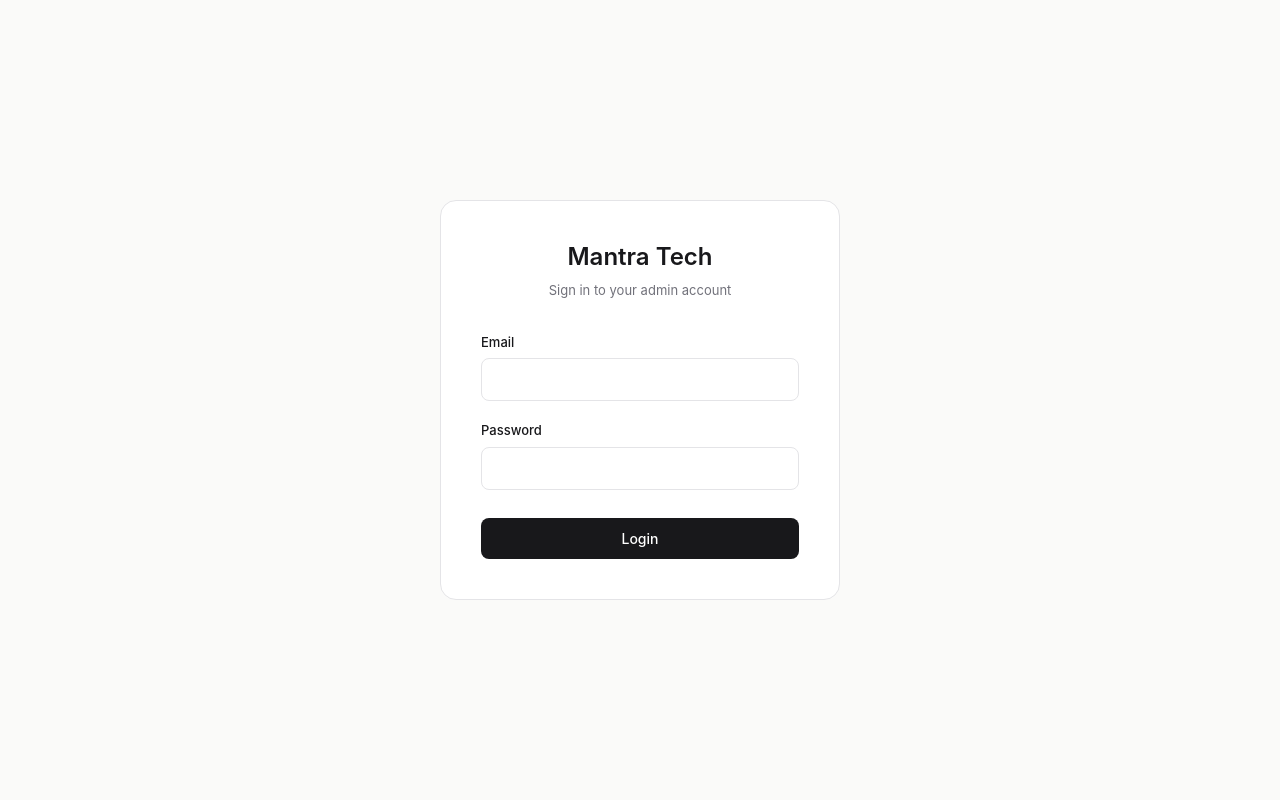
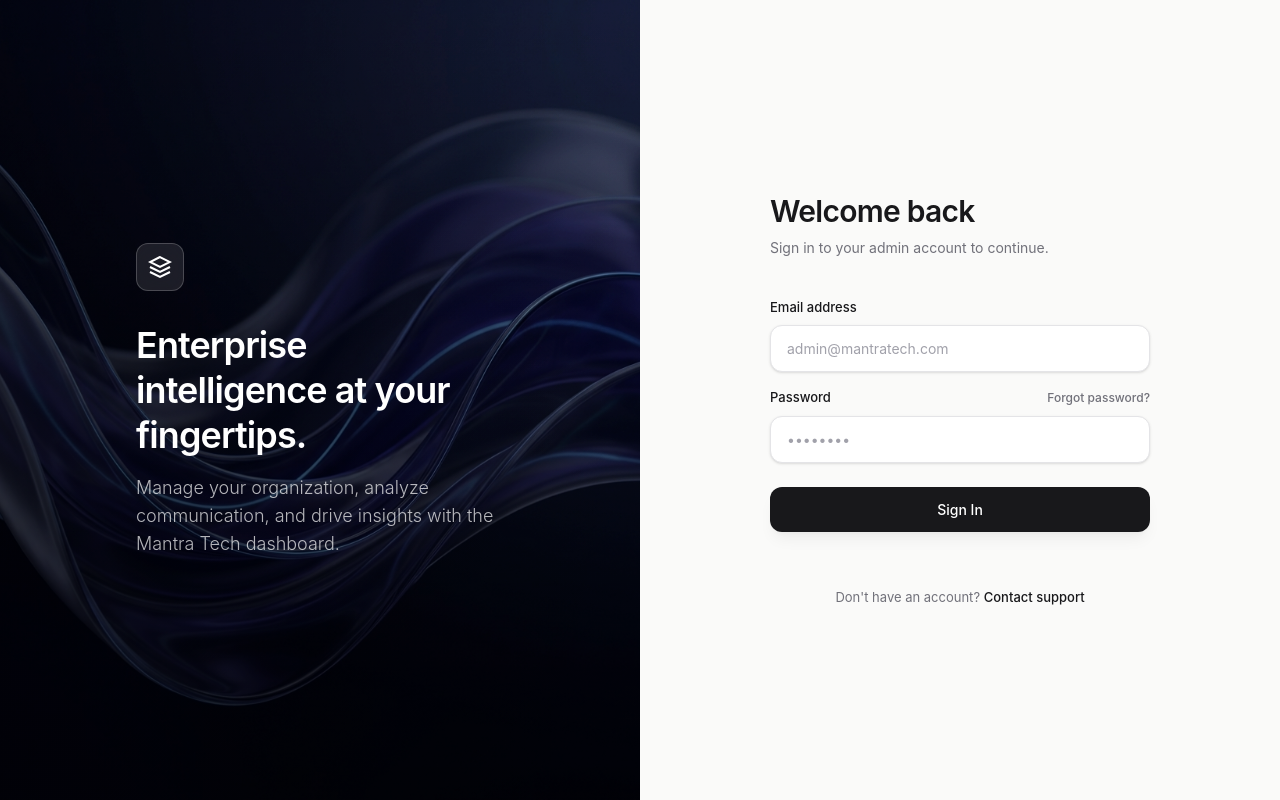
Before and after one commit to creativeupaay/mantra-tec-voice-agent, a React (Vite) app in the folder client/: page /login in a window 1280 px wide. Built offline with nearby package versions, Linux system fonts and the light colour scheme; no server answers.

Commit message:
feat: implement login page with authentication handling and background imagery

```diff
--- a/client/src/pages/LoginPage.tsx
+++ b/client/src/pages/LoginPage.tsx
@@ -25,50 +25,100 @@
   }
 
   return (
-    <div className="flex items-center justify-center min-h-screen bg-surface-page">
-      <div className="bg-surface-card p-10 rounded-2xl border border-border w-[400px]">
-        <div className="text-center mb-8">
-          <h1 className="text-2xl font-semibold text-text-primary">Mantra Tech</h1>
-          <p className="text-[13px] text-text-secondary mt-2">Sign in to your admin account</p>
+    <div className="flex min-h-screen bg-surface-page">
+
+      {/* ── Left Side: Beautiful Abstract Background ── */}
+      <div className="hidden lg:flex lg:w-1/2 relative bg-black items-center justify-center overflow-hidden">
+        {/* The background image */}
+        <img
+          src="/images/login-bg.png"
+          alt="Premium abstract background"
+          className="absolute inset-0 w-full h-full object-cover opacity-80 mix-blend-screen"
+        />
+
+        {/* Subtle gradient overlay to make text readable */}
+        <div className="absolute inset-0 bg-gradient-to-t from-black/60 to-transparent" />
+        <div className="absolute inset-0 bg-gradient-to-r from-black/40 to-transparent" />
+
+        {/* Branding / Quote over the image */}
+        <div className="relative z-10 max-w-md px-10 text-white">
+          <div className="w-12 h-12 bg-white/10 backdrop-blur-md rounded-xl flex items-center justify-center mb-8 border border-white/20">
+            <svg width="24" height="24" viewBox="0 0 24 24" fill="none" stroke="currentColor" strokeWidth="2" className="text-white">
+              <path d="M12 2L2 7l10 5 10-5-10-5zM2 17l10 5 10-5M2 12l10 5 10-5"/>
+            </svg>
+          </div>
+          <h2 className="text-4xl font-semibold tracking-tight leading-tight mb-4 text-white">
+            Enterprise intelligence at your fingertips.
+          </h2>
+          <p className="text-lg text-white/70 font-light">
+            Manage your organization, analyze communication, and drive insights with the Mantra Tech dashboard.
+          </p>
+        </div>
       </div>
 
-        <form onSubmit={handleSubmit} className="space-y-5">
+      {/* ── Right Side: Minimalist Login Form ── */}
+      <div className="w-full lg:w-1/2 flex items-center justify-center p-8 sm:p-12">
+        <div className="w-full max-w-[380px]">
+
+          <div className="mb-10">
+            <h1 className="text-3xl font-semibold text-text-primary tracking-tight">Welcome back</h1>
+            <p className="text-[14px] text-text-secondary mt-2">Sign in to your admin account to continue.</p>
+          </div>
+
+          <form onSubmit={handleSubmit} className="space-y-6">
             {error && (
-            <div className="border border-border-strong p-3 rounded-lg text-sm text-text-primary font-medium text-center">
+              <div className="p-4 bg-red-50 text-red-600 rounded-xl text-[13px] font-medium flex items-start gap-3 border border-red-100">
+                <svg className="w-4 h-4 shrink-0 mt-0.5" fill="none" viewBox="0 0 24 24" stroke="currentColor" strokeWidth="2">
+                  <path strokeLinecap="round" strokeLinejoin="round" d="M12 9v2m0 4h.01m-6.938 4h13.856c1.54 0 2.502-1.667 1.732-3L13.732 4c-.77-1.333-2.694-1.333-3.464 0L3.34 16c-.77 1.333.192 3 1.732 3z"/>
+                </svg>
                 {error}
               </div>
             )}
 
+            <div className="space-y-4">
               <div>
-            <label className="block text-[13px] font-medium text-text-primary mb-1.5">Email</label>
+                <label className="block text-[13px] font-medium text-text-primary mb-2">Email address</label>
                 <input
                   type="email"
                   value={email}
                   onChange={(e) => setEmail(e.target.value)}
+                  placeholder="admin@mantratech.com"
                   required
-              className="w-full px-3 py-2.5 bg-transparent border border-border rounded-lg focus:outline-none focus:border-text-primary text-[14px] text-text-primary transition-colors"
+                  className="w-full px-4 py-3 bg-surface-card border border-border rounded-xl focus:outline-none focus:ring-2 focus:ring-text-primary/10 focus:border-text-primary text-[14px] text-text-primary transition-all placeholder:text-text-muted shadow-sm"
                 />
               </div>
 
               <div>
-            <label className="block text-[13px] font-medium text-text-primary mb-1.5">Password</label>
+                <div className="flex items-center justify-between mb-2">
+                  <label className="block text-[13px] font-medium text-text-primary">Password</label>
+                  <a href="#" className="text-[12px] font-medium text-text-secondary hover:text-text-primary transition-colors">Forgot password?</a>
+                </div>
                 <input
                   type="password"
                   value={password}
                   onChange={(e) => setPassword(e.target.value)}
+                  placeholder="••••••••"
                   required
-              className="w-full px-3 py-2.5 bg-transparent border border-border rounded-lg focus:outline-none focus:border-text-primary text-[14px] text-text-primary transition-colors"
+                  className="w-full px-4 py-3 bg-surface-card border border-border rounded-xl focus:outline-none focus:ring-2 focus:ring-text-primary/10 focus:border-text-primary text-[14px] text-text-primary transition-all placeholder:text-text-muted shadow-sm"
                 />
+              </div>
             </div>
 
             <button
               type="submit"
-            className="w-full mt-2 px-4 py-2.5 bg-text-primary text-surface-card rounded-lg hover:bg-black text-[14px] font-medium transition-colors"
+              className="w-full py-3 bg-text-primary text-surface-card rounded-xl hover:bg-black text-[14px] font-medium transition-colors shadow-lg shadow-black/5 active:scale-[0.98]"
             >
-            Login
+              Sign In
             </button>
+
+            <p className="text-center text-[13px] text-text-secondary mt-8">
+              Don't have an account? <a href="#" className="font-medium text-text-primary hover:underline">Contact support</a>
+            </p>
           </form>
+
         </div>
+      </div>
+
     </div>
   )
 }
```
Also changed, not shown: client/public/images/login-bg.png (added). Lines whose indentation alone changed are shown as unchanged.
